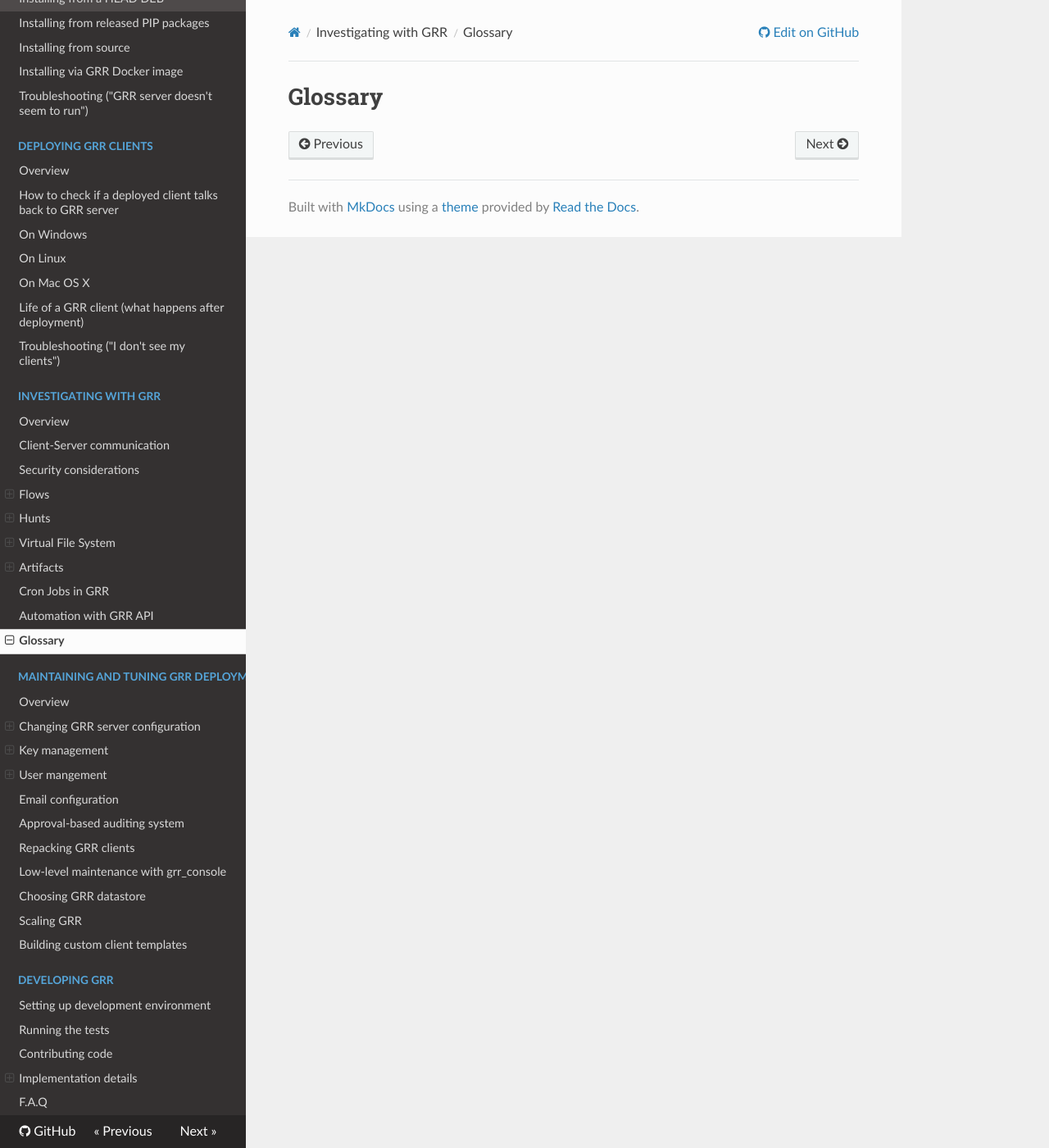
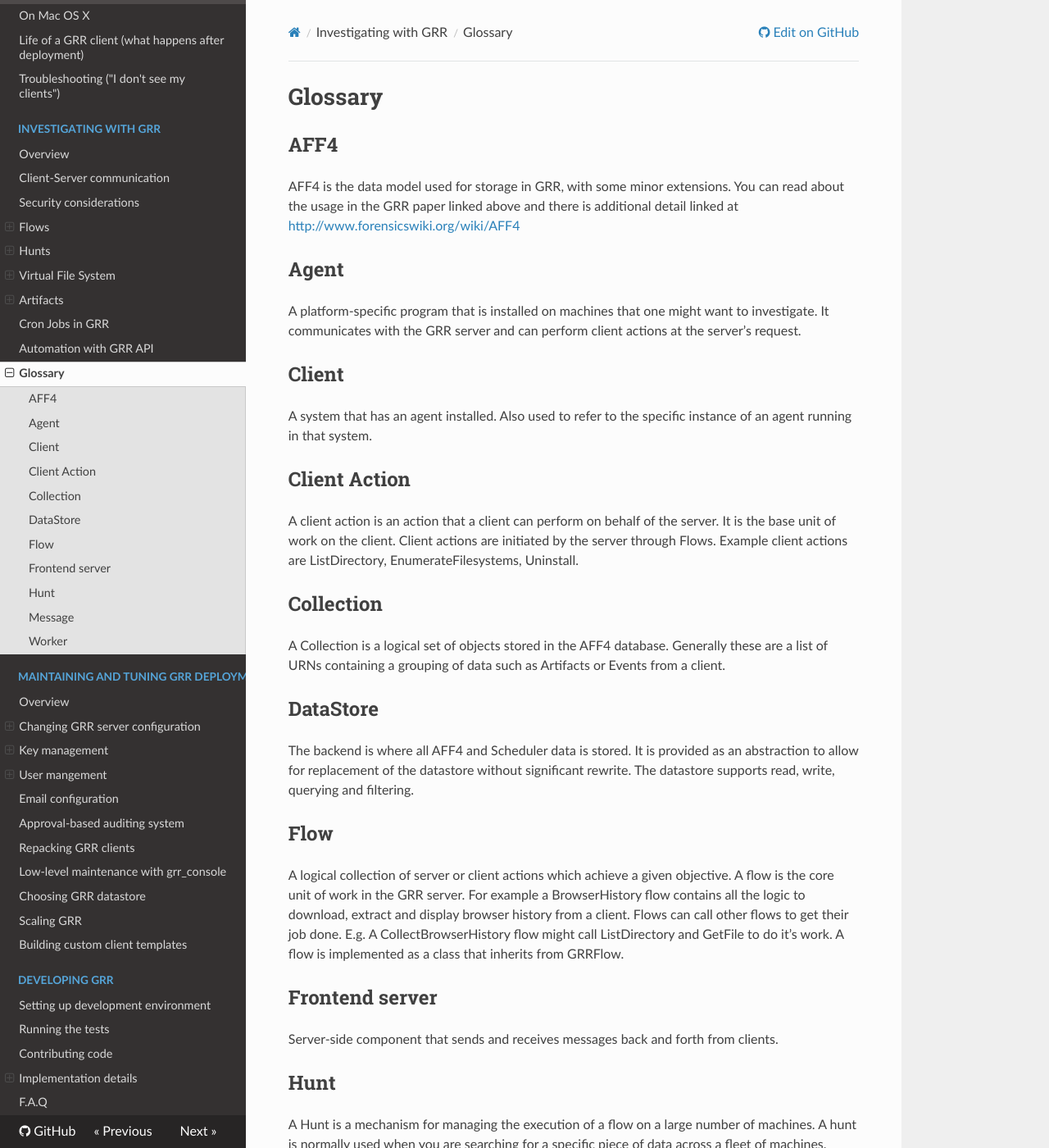
Before and after one commit to google/grr-doc, an MkDocs documentation site: the page built from docs/investigating-with-grr/glossary.md, in a window 1280 px wide and 1400 px high. Shown: the whole window at 82% size. Built offline with MkDocs 1.6.1, drawn with Linux system fonts in a browser that asks for light colours; nearby versions of some CDN libraries; old or Windows-style settings are respelled for this version of MkDocs; some of the changed text lies outside the part shown.

Commit message:
Copy the glossary from the old docs.

```diff
--- a/docs/investigating-with-grr/glossary.md
+++ b/docs/investigating-with-grr/glossary.md
@@ -1 +1,71 @@
 # Glossary
+
+## AFF4
+
+AFF4 is the data model used for storage in GRR, with some minor
+extensions. You can read about the usage in the GRR paper linked above
+and there is additional detail linked at
+<http://www.forensicswiki.org/wiki/AFF4>
+
+## Agent
+
+A platform-specific program that is installed on machines that one might
+want to investigate. It communicates with the GRR server and can perform
+client actions at the server’s request.
+
+## Client
+
+A system that has an agent installed. Also used to refer to the specific
+instance of an agent running in that system.
+
+## Client Action
+
+A client action is an action that a client can perform on behalf of the
+server. It is the base unit of work on the client. Client actions are
+initiated by the server through Flows. Example client actions are
+ListDirectory, EnumerateFilesystems, Uninstall.
+
+## Collection
+
+A Collection is a logical set of objects stored in the AFF4 database.
+Generally these are a list of URNs containing a grouping of data such as
+Artifacts or Events from a client.
+
+## DataStore
+
+The backend is where all AFF4 and Scheduler data is stored. It is
+provided as an abstraction to allow for replacement of the datastore
+without significant rewrite. The datastore supports read, write,
+querying and filtering.
+
+## Flow
+
+A logical collection of server or client actions which achieve a given
+objective. A flow is the core unit of work in the GRR server. For
+example a BrowserHistory flow contains all the logic to download,
+extract and display browser history from a client. Flows can call other
+flows to get their job done. E.g. A CollectBrowserHistory flow might
+call ListDirectory and GetFile to do it’s work. A flow is implemented as
+a class that inherits from GRRFlow.
+
+## Frontend server
+
+Server-side component that sends and receives messages back and forth
+from clients.
+
+## Hunt
+
+A Hunt is a mechanism for managing the execution of a flow on a large
+number of machines. A hunt is normally used when you are searching for a
+specific piece of data across a fleet of machines. Hunts allow for
+monitoring and reporting of status.
+
+## Message
+
+Transfer unit in GRR that transports information from a Flow to a client
+and viceversa.
+
+## Worker
+
+Once receiving a message from a client a worker will wake up the Flow
+that requested its results and execute it.
```
